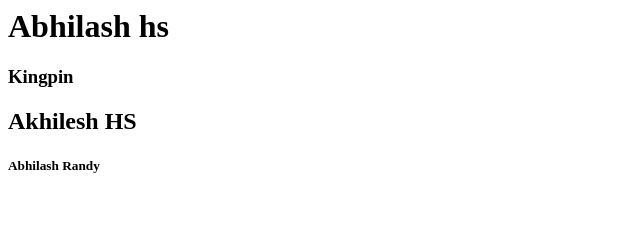
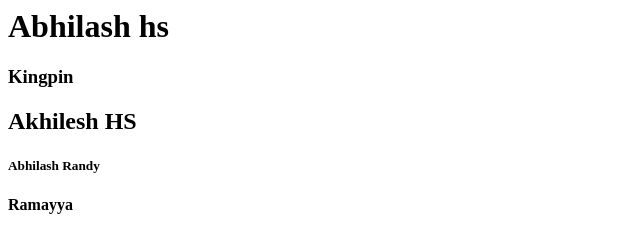
Before and after one commit to abhs99/abhsDevOpsproject, a plain HTML site: page index.html in a window 1280 px wide. Shown: the full height of the page, 0-640 px from the left. Drawn offline with Linux system fonts and the light colour scheme.

Commit message:
change made in dev

```diff
--- a/index.html
+++ b/index.html
@@ -4,6 +4,7 @@
 		<h3>Kingpin</h3>
 		<h2>Akhilesh HS </h2>
 		<h5>Abhilash Randy</h5>
+		<h4>Ramayya</h4>
 	</body>
 
 </html>
```
